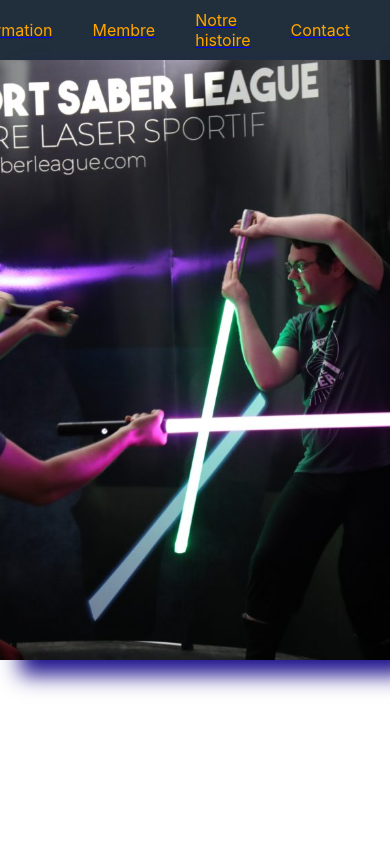
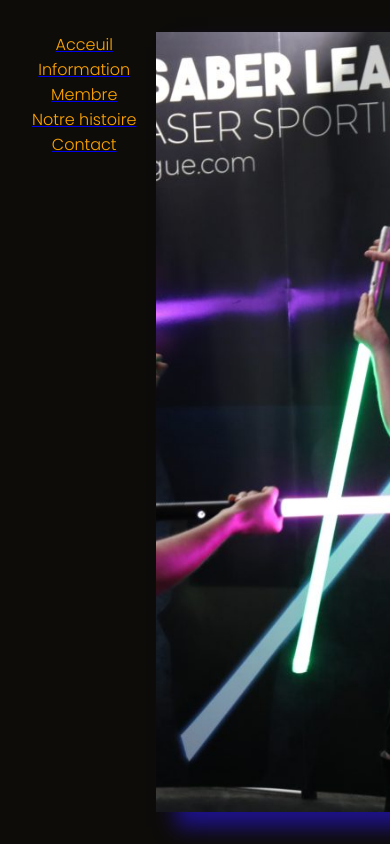
Before and after one commit to GitPatout/fightsaber, a React (Create React App) app: page / in a window 390 px wide. Built offline with nearby package versions, Linux system fonts and the light colour scheme.

Commit message:
menu berger

```diff
--- a/src/App.css
+++ b/src/App.css
@@ -1,38 +1,24 @@
-.App {
-  text-align: center;
-}
+@import url('https://fonts.googleapis.com/css2?family=Poppins:wght@100;200;300');
+*{
+    box-sizing: border-box;
+    margin:0;
+    padding: 0;
+    outline: 3px;
+  }
+  body {
+    margin:0;
+    font-family: 'Poppins', sans-serif;
+    -moz-osx-font-smoothing:grayscaled;
+  }
 
-.App-logo {
-  height: 40vmin;
-  pointer-events: none;
-}
+ .list {
+     list-style: none;
+     padding: 0;
+     margin: 0;
+ }
 
-@media (prefers-reduced-motion: no-preference) {
-  .App-logo {
-    animation: App-logo-spin infinite 20s linear;
+  a {
+      list-style:none;
+      padding: 0;
+      margin: 0;
   }
-}
-
-.App-header {
-  background-color: #282c34;
-  min-height: 100vh;
-  display: flex;
-  flex-direction: column;
-  align-items: center;
-  justify-content: center;
-  font-size: calc(10px + 2vmin);
-  color: white;
-}
-
-.App-link {
-  color: #61dafb;
-}
-
-@keyframes App-logo-spin {
-  from {
-    transform: rotate(0deg);
-  }
-  to {
-    transform: rotate(360deg);
-  }
-}
--- a/src/App.js
+++ b/src/App.js
@@ -6,6 +6,7 @@ function App() {
   return (
     <div className="app">
     <Navbar/>
+
     </div>
   );
 }
--- a/src/Navbar/navbar.css
+++ b/src/Navbar/navbar.css
@@ -9,6 +9,8 @@ nav {
   /* style de liste bare de commande  */
   list-style-type: none;
   display: flex;
+  flex-wrap: wrap;
+  position: fixed;
   justify-content: center;
   align-items: center;
   justify-content: flex-end;
@@ -35,9 +37,83 @@ nav {
   text-decoration: none;
 }
 
+.navbar_burger{
+width: 40px;
+height: 40px;
+background: transparent;
+border: none;
+color: inherit;
+display: none;
+}
+
+
 img {
   width: 100%;
   height: 1000%;
   object-fit: cover;
   box-shadow: 20px 15px 20px rgb(30, 18, 140);
 }
+@media (max-width:760px){
+  .items {
+
+/* style de lien de la barre menu */
+display: block;
+margin-right: 20px;
+color: orange;
+cursor: pointer;
+width: 100%;
+text-decoration: none;
+}
+
+.items:hover {
+/* style de lien de la barre menu on click*/
+margin-right: 20px;
+background-color: orange;
+color: rgb(33, 47, 60);
+border-radius: 10px;
+text-align:center;
+width: 100%;
+text-decoration: none;
+}
+
+  .liste {
+    flex-direction: column;
+    justify-content: left;
+    align-items: center;
+    position: fixed;
+    left: 0;
+    right: 0;
+    bottom: 30;
+    height: 100%;
+    padding: 2rem;
+    background-color: rgb(14, 12, 9);
+}
+
+.navbar_burger{
+color: rgb(30, 224, 224);
+}
+.berger_bar,
+.berger_bar::before,
+.berger_bar::after {
+  display: block;
+  width: 40px;
+  height: 3px;
+  position: relative;
+  border: 3px;
+  background: rgb(7, 211, 75);
+}
+.berger_bar::before,
+.berger_bar::after{
+  color: orange;
+content:"";
+position:absolute;
+left: 0;
+}
+.berger_bar::before{
+transform: translateY(-12px);
+}
+.berger_bar::after{
+  transform: translateY(12px);
+
+}
+}
--- a/src/Navbar/navbar.js
+++ b/src/Navbar/navbar.js
@@ -13,10 +13,11 @@ export default function navbar() {
           <a href="####"><li className="items">Membre</li></a>
           <a href="####"><li className="items">Notre histoire</li></a>
           <a href="####"><li className="items">Contact</li></a>
+            <button className="navbar_burger">
+               <span className="burger-bar"></span>
+            </button>
+        <img src=  "./images/titre.jpeg" alt="image fighter"/>
         </ul>
-
-        <img src=  "./images/titre.jpeg" alt="image fighter"/>
-
     </nav>
   )
 }
--- a/src/index.css
+++ b/src/index.css
@@ -1,13 +1,12 @@
+*{
+  box-sizing: border-box;
+  margin:0;
+  padding: 0;
+  outline: 3px;
+}
 body {
-  margin: 0;
-  font-family: -apple-system, BlinkMacSystemFont, 'Segoe UI', 'Roboto', 'Oxygen',
-    'Ubuntu', 'Cantarell', 'Fira Sans', 'Droid Sans', 'Helvetica Neue',
-    sans-serif;
-  -webkit-font-smoothing: antialiased;
-  -moz-osx-font-smoothing: grayscale;
+  margin:0;
+  font-family: -apple-system, BlinkMacSystemFont, 'Segoe UI', Roboto, Oxygen, Ubuntu, Cantarell, 'Open Sans', 'Helvetica Neue', sans-serif;
+  -webkit-font-smoothing:antialiased;
+  -moz-osx-font-smoothing:grayscaled;
 }
-
-code {
-  font-family: source-code-pro, Menlo, Monaco, Consolas, 'Courier New',
-    monospace;
-}
```
